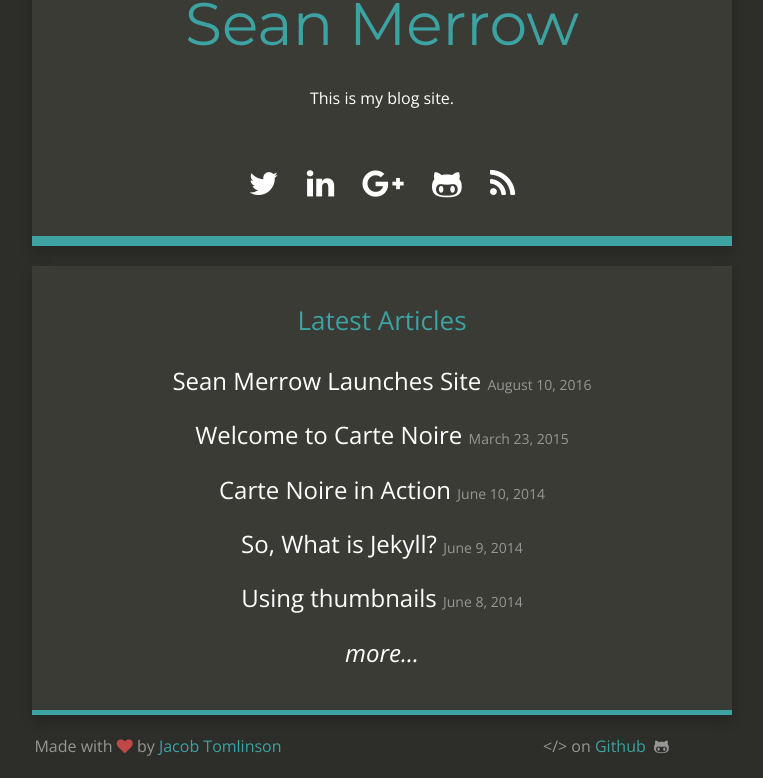
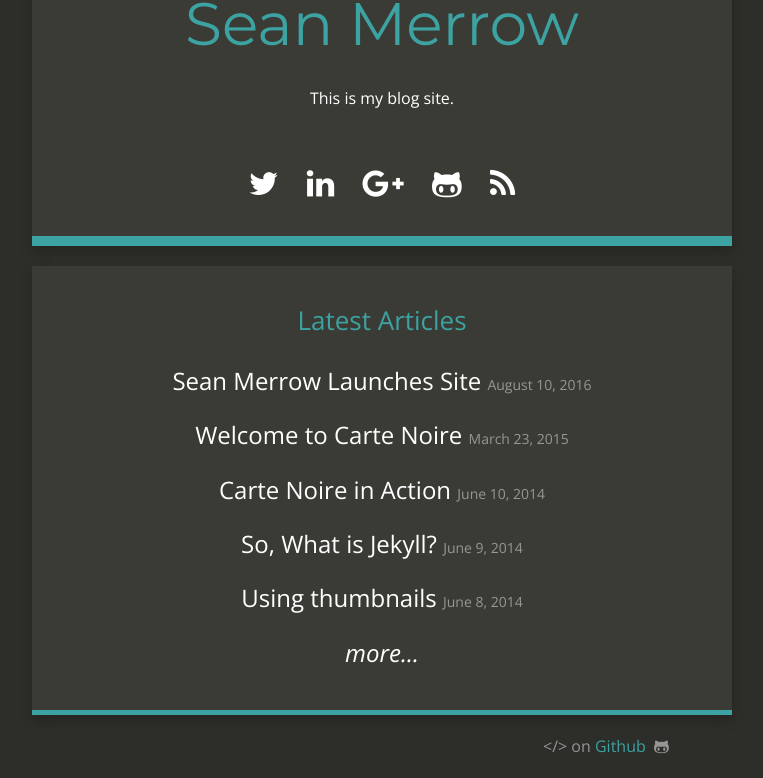
Before and after one commit to seanmerrow/seanmerrow.github.io, a Jekyll site: the page built from index.html, in a window 1280 px wide, cut to the strip 174-952 px from the top of the page. Shown: the whole strip, without its empty margins (258-1021 px from the left). Built offline with Jekyll 4.4.1, drawn with Linux system fonts in a browser that asks for light colours; nearby versions of some CDN libraries.

Commit message:
Update _config.yml

```diff
--- a/_config.yml
+++ b/_config.yml
@@ -20,8 +20,8 @@ google_plus_link: http://sample/
 #stackoverflow_link: http://sample/
 
 # Footer
-footer_left: "Made with <i class=\"fa fa-heart\"></i> by <a href=\"https://twitter.com/_JacobTomlinson\">Jacob Tomlinson</a>"
-footer_right: "&lt;/&gt; on <a href=\"https://github.com/jacobtomlinson/carte-noire\">Github</a> &nbsp;<i class=\"fa fa-github-alt\"></i>"
+#footer_left: "Made with <i class=\"fa fa-heart\"></i> by <a href=\"https://twitter.com/_JacobTomlinson\">Jacob Tomlinson</a>"
+footer_right: "&lt;/&gt; on <a href=\"https://github.com/seanmerrow/seanmerrow.github.io\">Github</a> &nbsp;<i class=\"fa fa-github-alt\"></i>"
 
 # Build settings
 markdown: kramdown
```
